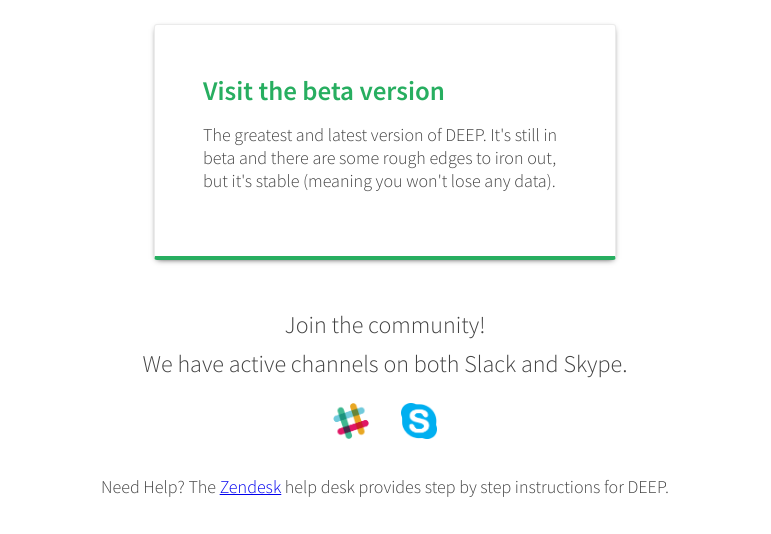
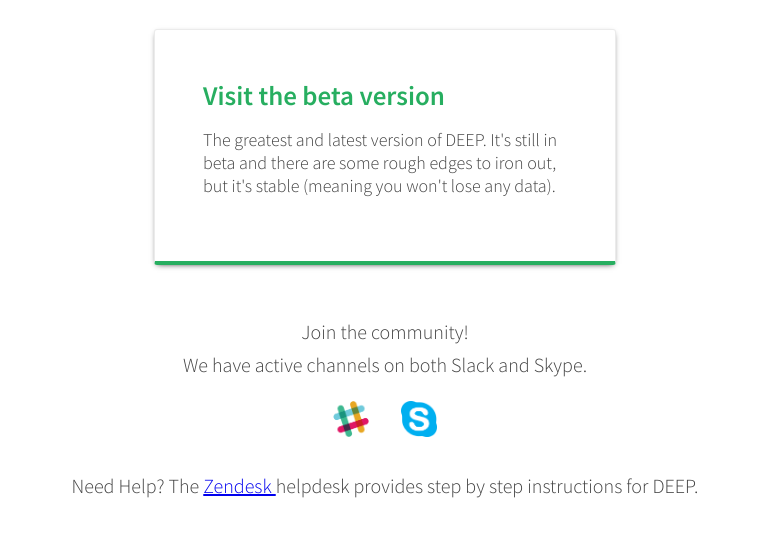
Before and after one commit to the-deep/deep-landing, a plain HTML site: page index.html in a window 1280 px wide. Shown: the part 266-800 px from the top of the page, without its empty margins (255-1026 px from the left). Drawn offline with nearby package versions, Linux system fonts and the light colour scheme.

Commit message:
Small fixes

```diff
--- a/index.html
+++ b/index.html
@@ -48,7 +48,11 @@
         </div>
         <div class="zendesk">
             <p>Need Help?
-                The <a href="https://deephelp.zendesk.com/hc/en-us/categories/360000874911-DEEP-User-Guide">Zendesk</a> help desk provides step by step instructions for DEEP.
+                The
+                <a href="https://deephelp.zendesk.com/hc/en-us/categories/360000874911-DEEP-User-Guide">
+                    Zendesk
+                </a >
+                 helpdesk provides step by step instructions for DEEP.
             </p>
         </div>
     </div>
--- a/stylesheets/styles.scss
+++ b/stylesheets/styles.scss
@@ -149,7 +149,7 @@ body {
 
         p {
             margin: 4px;
-            font-size: 24px;
+            font-size: 20px;
         }
 
         .links {
@@ -170,11 +170,6 @@ body {
             justify-content: center;
             padding: 8px;
             margin-top: 12px;
-
-            p {
-                margin: 4px;
-                font-size: 18px;
-            }
         }
 
         @media only screen and (max-width: 720px) {
```
Also changed, not shown: static/css/styles.css.
